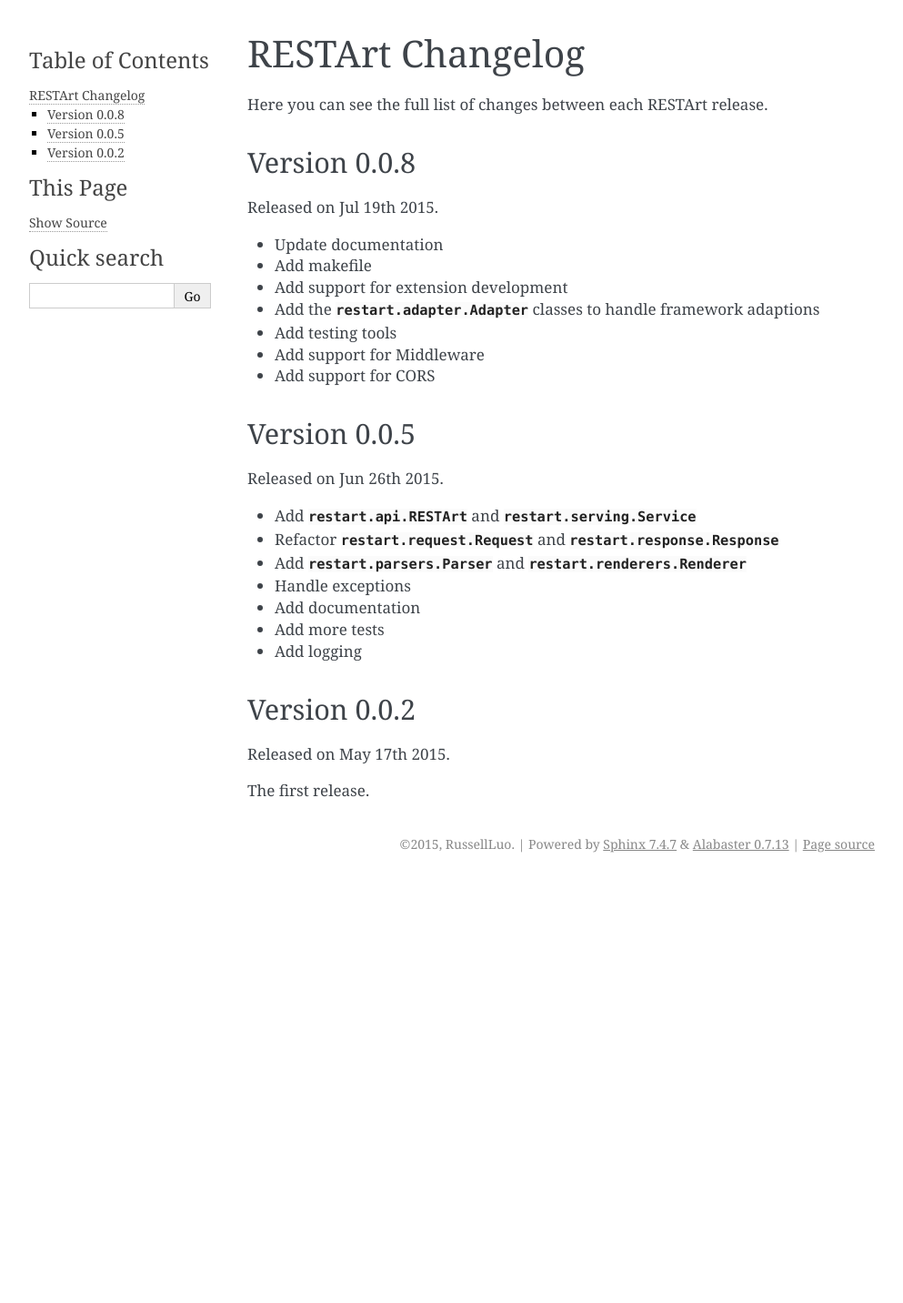
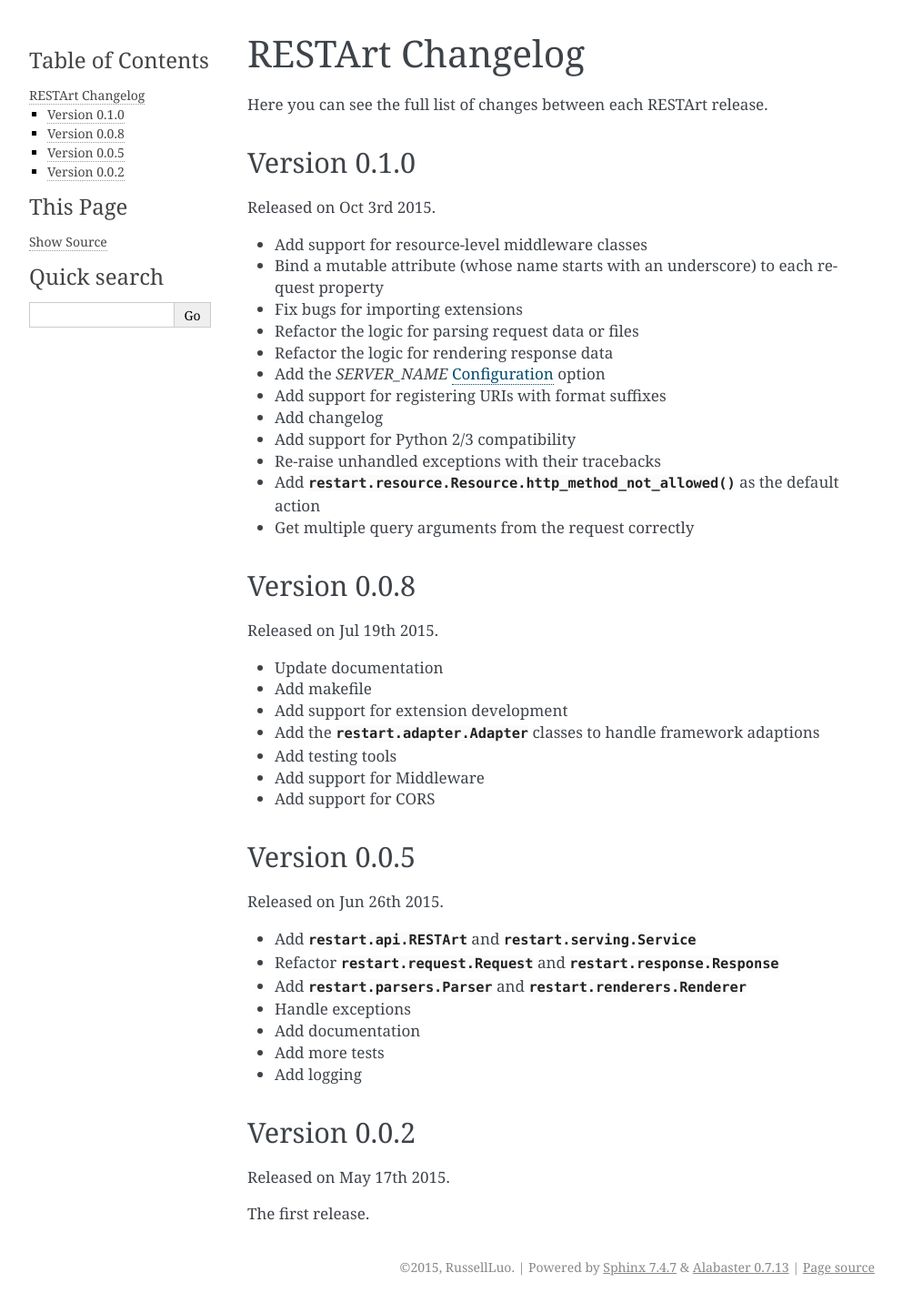
Before and after one commit to restartpy/restart, a Sphinx documentation site: the page built from docs/changelog.rst, in a window 1280 px wide. Shown: the whole page at 91% size, without its empty margins (148-1141 px from the left). Built offline with Sphinx 7.4.7, drawn with Linux system fonts in a browser that asks for light colours; before the commit the page ends 967 px from its top, so only the background shows below that.

Commit message:
Update changelog

```diff
--- a/docs/changelog.rst
+++ b/docs/changelog.rst
@@ -2,6 +2,25 @@
 =================
 
 Here you can see the full list of changes between each RESTArt release.
+
+
+Version 0.1.0
+-------------
+
+Released on Oct 3rd 2015.
+
+- Add support for resource-level middleware classes
+- Bind a mutable attribute (whose name starts with an underscore) to each request property
+- Fix bugs for importing extensions
+- Refactor the logic for parsing request data or files
+- Refactor the logic for rendering response data
+- Add the `SERVER_NAME` :ref:`configuration` option
+- Add support for registering URIs with format suffixes
+- Add changelog
+- Add support for Python 2/3 compatibility
+- Re-raise unhandled exceptions with their tracebacks
+- Add :meth:`restart.resource.Resource.http_method_not_allowed` as the default action
+- Get multiple query arguments from the request correctly
 
 
 Version 0.0.8
```
